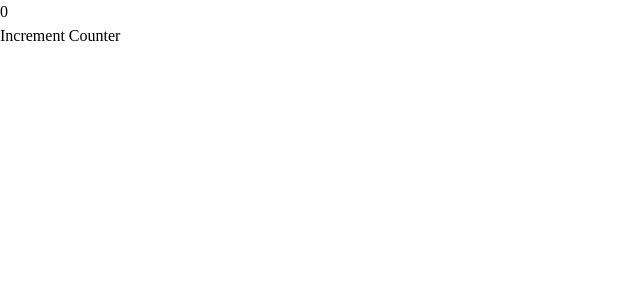
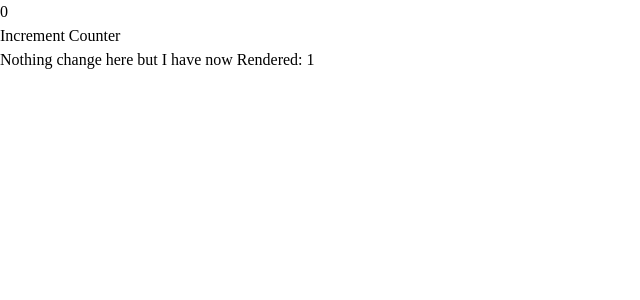
Before and after one commit to nidhi-webdev/pokemon, a React (Vite) app in the folder pokemon/: page / in a window 1280 px wide. Shown: the top 300 px of the page, without its empty margins (0-640 px from the left). Built offline with nearby package versions, Linux system fonts and the light colour scheme.

Commit message:
One child component where I am not doing anything but its is chmaging becuase its parent compenent change

```diff
--- a/pokemon/src/memo/MemoCount.jsx
+++ b/pokemon/src/memo/MemoCount.jsx
@@ -0,0 +1,16 @@
+import { useRef } from "react";
+
+
+export const MemoCountChild = () => {
+const renderCount = useRef(0)
+console.log("I am from Render Count" ,renderCount);
+
+
+
+return <>
+<p> Nothing change here but I have now Rendered:
+    <span className="text-red-600 text-4xl"> {renderCount.current++} </span>
+
+     </p>
+</>
+}
--- a/pokemon/src/memo/ReactMemo.jsx
+++ b/pokemon/src/memo/ReactMemo.jsx
@@ -1,12 +1,18 @@
 import { useState } from "react"
+import { MemoCountChild } from './MemoCount'
 
 export const ReactMemoParent = () => {
     const [count, setCount] = useState(0)
 
 
-    return <div className="flex flex-col justify-center items-center p-10 gap-6">
-        <h1 className="font-extrabold text-5xl"> {count} </h1>
-        <button onClick={() => setCount((prev) => prev + 1)}
-            className="bg-sky-600 px-4 py-2 rounded text-white cursor-pointer"> Increment Counter </button>
-    </div>
+    return <>
+        <div className="flex flex-col justify-center items-center p-10 gap-6">
+            <h1 className="font-extrabold text-5xl"> {count} </h1>
+            <button onClick={() => setCount((prev) => prev + 1)}
+                className="bg-sky-600 px-4 py-2 rounded text-white cursor-pointer"> Increment Counter </button>
+        </div>
+
+       <MemoCountChild />
+    </>
+
 }
```
